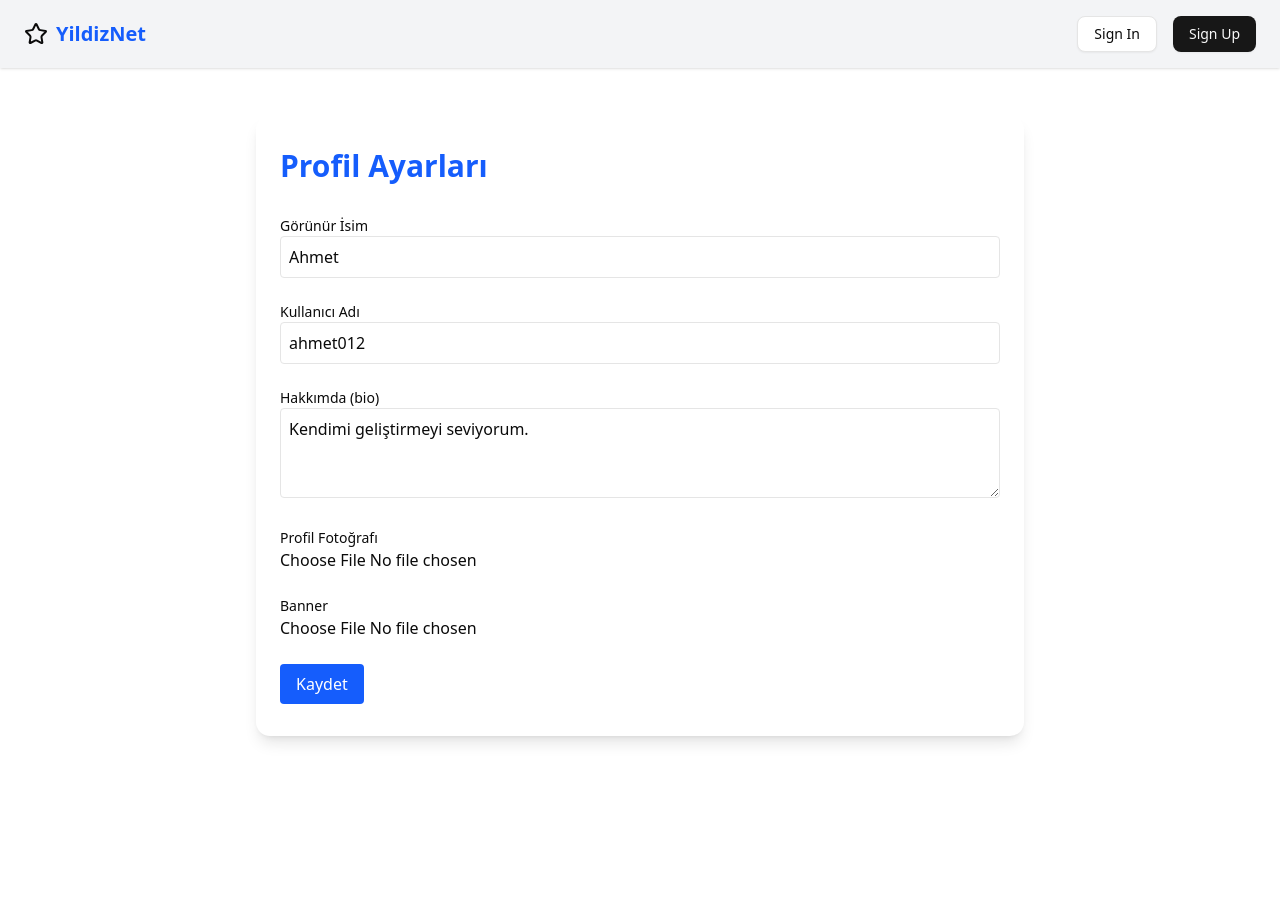
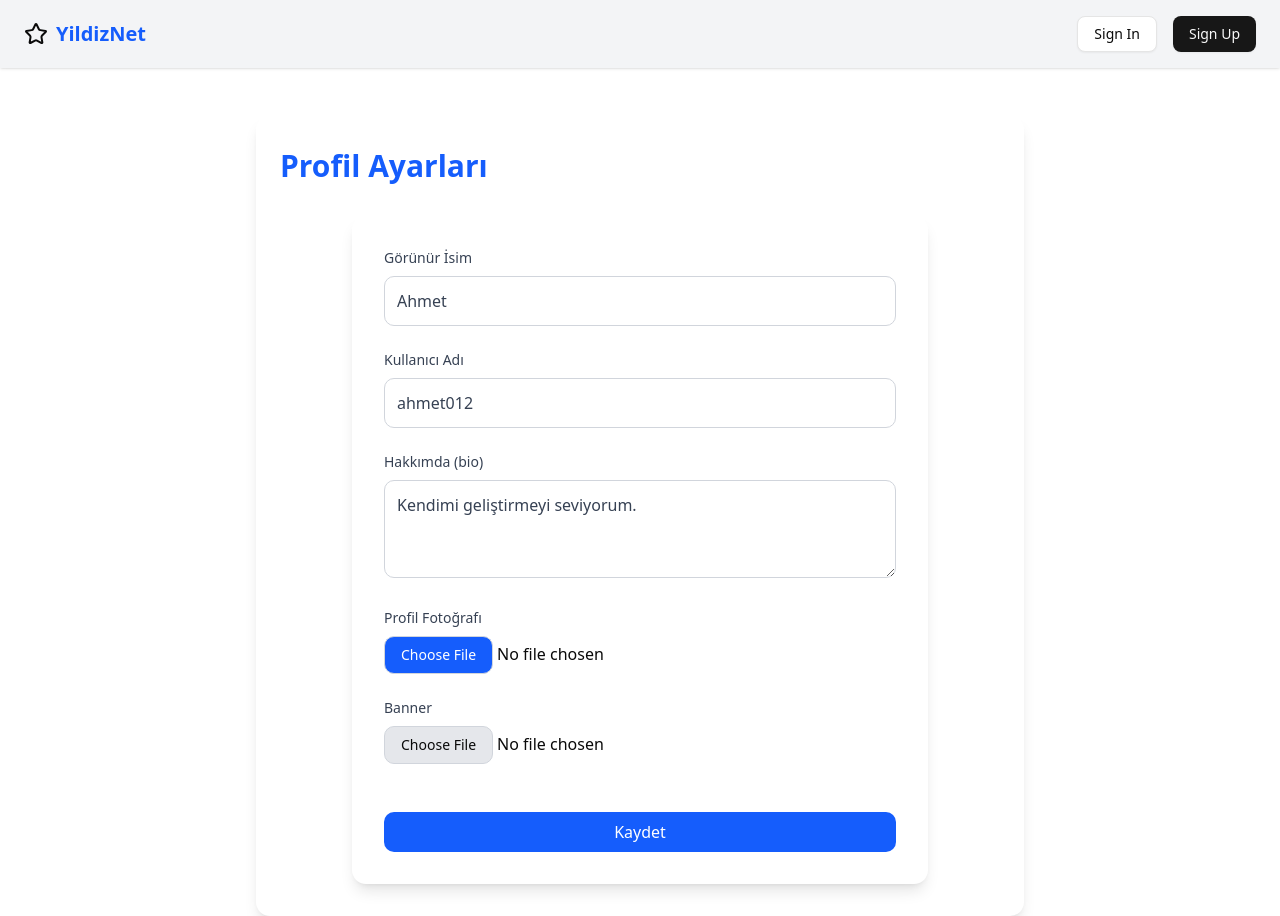
Before and after one commit to Stealthhy7512/blm2042, a Next.js app: page /settings in a window 1280 px wide. Before the commit the page ends 800 px from the top, so only its background shows below. Built offline with nearby package versions, Linux system fonts and the light colour scheme.

Commit message:
Update profile-settings-form.tsx

```diff
--- a/app/ui/profile-settings-form.tsx
+++ b/app/ui/profile-settings-form.tsx
@@ -24,48 +24,79 @@ export default function ProfileSettingsForm() {
   };
 
   return (
-    <form onSubmit={handleSubmit} className="space-y-6">
+    <form onSubmit={handleSubmit} className="space-y-6 max-w-xl mx-auto p-8 bg-white rounded-xl shadow-lg">
       <div>
-        <label className="block text-sm font-medium">Görünür İsim</label>
+        <label className="block text-sm font-medium text-gray-700">Görünür İsim</label>
         <input
-          className="w-full p-2 border rounded"
+          className="w-full p-3 mt-2 border rounded-lg border-gray-300 focus:ring-2 focus:ring-blue-500 focus:outline-none placeholder:text-gray-400 text-gray-700 transition-all"
           value={displayName}
           onChange={(e) => setDisplayName(e.target.value)}
+          placeholder="Ahmet"
         />
       </div>
 
       <div>
-        <label className="block text-sm font-medium">Kullanıcı Adı</label>
+        <label className="block text-sm font-medium text-gray-700">Kullanıcı Adı</label>
         <input
-          className="w-full p-2 border rounded"
+          className="w-full p-3 mt-2 border rounded-lg border-gray-300 focus:ring-2 focus:ring-blue-500 focus:outline-none placeholder:text-gray-400 text-gray-700 transition-all"
           value={username}
           onChange={(e) => setUsername(e.target.value)}
+          placeholder="ahmet012"
         />
       </div>
 
       <div>
-        <label className="block text-sm font-medium">Hakkımda (bio)</label>
+        <label className="block text-sm font-medium text-gray-700">Hakkımda (bio)</label>
         <textarea
-          className="w-full p-2 border rounded"
+          className="w-full p-3 mt-2 border rounded-lg border-gray-300 focus:ring-2 focus:ring-blue-500 focus:outline-none placeholder:text-gray-400 text-gray-700 transition-all"
           rows={3}
           value={bio}
           onChange={(e) => setBio(e.target.value)}
+          placeholder="Kendimi geliştirmeyi seviyorum."
         />
       </div>
 
       <div>
-        <label className="block text-sm font-medium">Profil Fotoğrafı</label>
-        <input type="file" accept="image/*" onChange={(e) => setProfilePic(e.target.files?.[0] || null)} />
+        <label className="block text-sm font-medium text-gray-700">Profil Fotoğrafı</label>
+        <input
+          type="file"
+          accept="image/*"
+          onChange={(e) => setProfilePic(e.target.files?.[0] || null)}
+          className="mt-2 file:border file:border-gray-300 file:rounded-lg file:px-4 file:py-2 file:text-sm file:bg-blue-600 file:text-white hover:file:bg-blue-700 file:transition-all"
+        />
+        {profilePic && (
+          <div className="mt-4 flex justify-center">
+            <img
+              src={URL.createObjectURL(profilePic)}
+              alt="Profile Preview"
+              className="w-24 h-24 rounded-full object-cover border-2 border-gray-300 shadow-md"
+            />
+          </div>
+        )}
       </div>
 
       <div>
-        <label className="block text-sm font-medium">Banner</label>
-        <input type="file" accept="image/*" onChange={(e) => setBanner(e.target.files?.[0] || null)} />
+        <label className="block text-sm font-medium text-gray-700">Banner</label>
+        <input
+          type="file"
+          accept="image/*"
+          onChange={(e) => setBanner(e.target.files?.[0] || null)}
+          className="mt-2 file:border file:border-gray-300 file:rounded-lg file:px-4 file:py-2 file:text-sm file:bg-gray-200 hover:file:bg-gray-300 file:transition-all"
+        />
+        {banner && (
+          <div className="mt-4">
+            <img
+              src={URL.createObjectURL(banner)}
+              alt="Banner Preview"
+              className="w-full h-32 object-cover rounded-lg border-2 border-gray-300 shadow-md"
+            />
+          </div>
+        )}
       </div>
 
       <button
         type="submit"
-        className="bg-blue-600 text-white px-4 py-2 rounded hover:bg-blue-700"
+        className="w-full mt-6 bg-blue-600 text-white py-2 rounded-lg hover:bg-blue-700 focus:outline-none focus:ring-2 focus:ring-blue-500 transition-all"
       >
         Kaydet
       </button>
```
